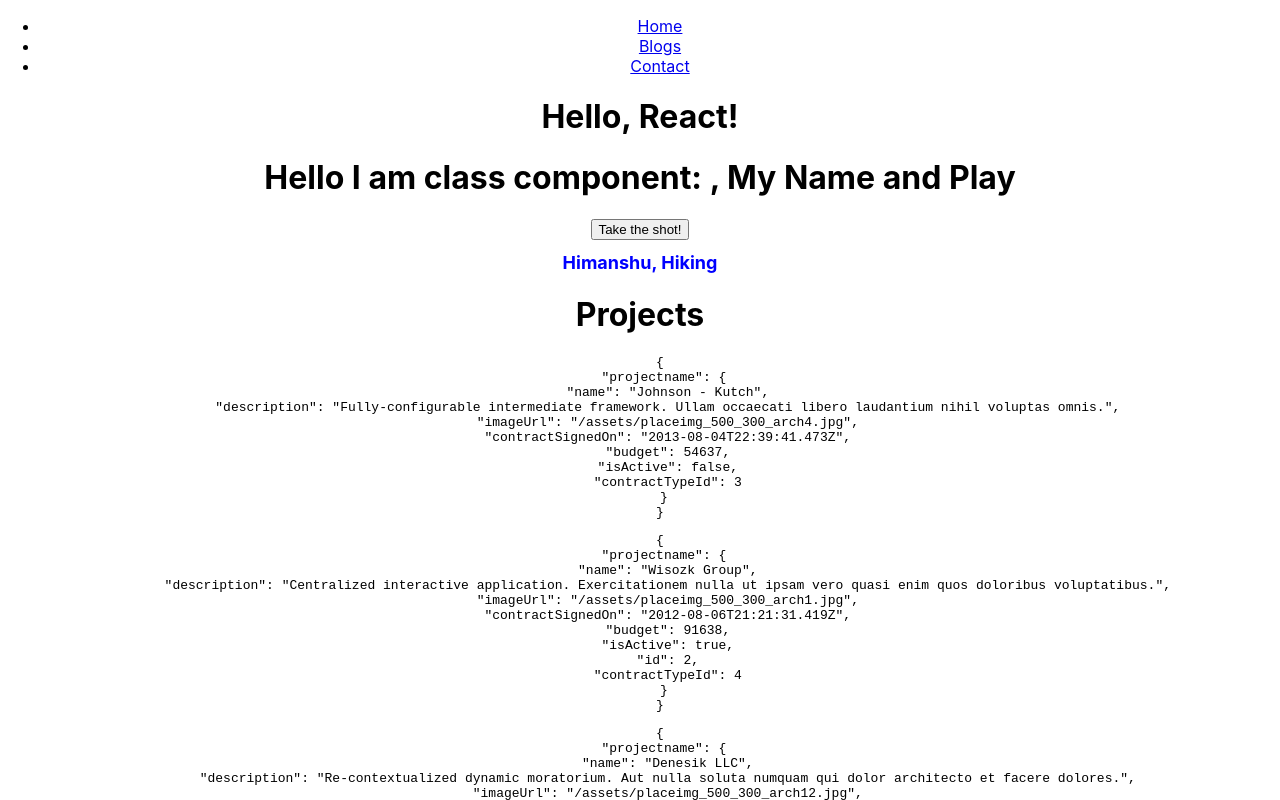
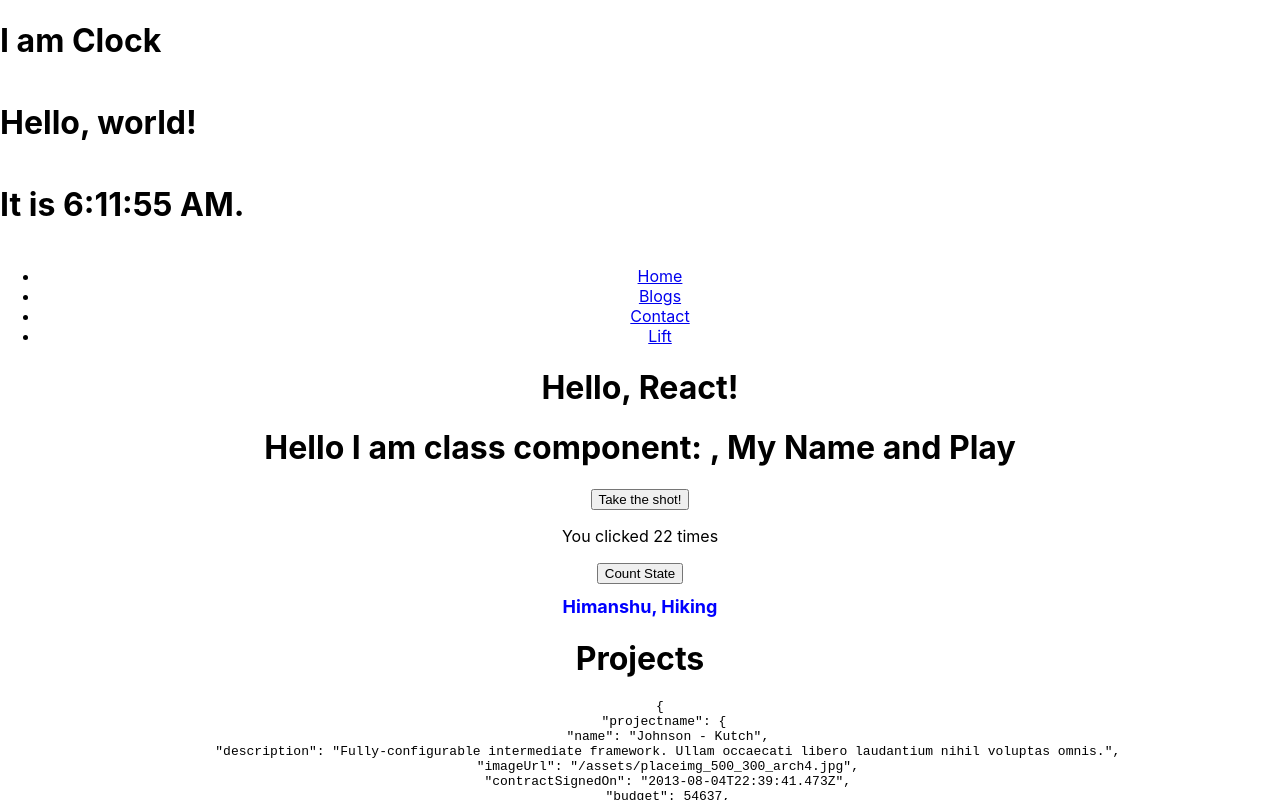
Before and after one commit to HimanshuK18/react-app, a React (Create React App) app: page / in a window 1280 px wide. Shown: the top 800 px of the page. Built offline with nearby package versions, Linux system fonts and the light colour scheme.

Commit message:
new code

```diff
--- a/src/App.tsx
+++ b/src/App.tsx
@@ -1,6 +1,7 @@
 import './App.css';
 import { Outlet, Link } from "react-router-dom";
 import { ProjectsPage, ProjectsPropsType } from './projects/ProjectsPage';
+import  Clock from './projects/Clock';
 // start again from https://handsonreact.com/docs/lists, and hooks in w3schools
 function App() {
   const data: ProjectsPropsType = {
@@ -8,6 +9,8 @@ function App() {
     hobbies: "Hiking"
   };
   return (
+    <>
+    <h1>I am Clock <Clock /></h1>
     <div className="App">
       <nav>
         <ul>
@@ -20,11 +23,14 @@ function App() {
           <li>
             <Link to="/contact">Contact</Link>
           </li>
+          <li>
+            <Link to="/lift">Lift</Link>
+          </li>
         </ul>
       </nav>
       <h1>Hello, React!</h1>
       <ProjectsPage name={data.name} hobbies={data.hobbies} />
-    </div>
+    </div></>
   );
 }
 
--- a/src/index.tsx
+++ b/src/index.tsx
@@ -7,6 +7,7 @@ import Contact from './page/Contact';
 import Blog from './page/Contact';
 import reportWebVitals from './reportWebVitals';
 import { BrowserRouter, Routes, Route } from "react-router-dom";
+import { AppLiftUpState } from './page/Blogs';
 
 const root = ReactDOM.createRoot(
   document.getElementById('root') as HTMLElement
@@ -15,11 +16,11 @@ root.render(
   <React.StrictMode>
     <BrowserRouter>
     <Routes>
-        <Route path="/" element={<Appd />}>
+        <Route path="/" element={<Appd />} />
           <Route path="blogs" element={<Blog />} />
           <Route path="contact" element={<Contact />} />
+          <Route path="lift" element={<AppLiftUpState />} />
           <Route path="*" element={<NoPage />} />
-        </Route>
       </Routes>
     </BrowserRouter>
   </React.StrictMode>
--- a/src/page/Blogs.tsx
+++ b/src/page/Blogs.tsx
@@ -1,5 +1,48 @@
+import React from "react";
+
+function AppLiftUpState() {
+  return (
+    <>
+      <TodoCount />
+      <TodoList />
+      <AddTodo />
+    </>
+  );
+}
+
+function TodoCount() {
+  return <div>Total Todos: </div>;
+}
+
+function TodoList() {
+  const [todos, setTodos] = React.useState(["item 1", "item 2", "item 3"]);
+
+  return (
+    <ul>
+      {todos.map((todo) => (
+        <li key={todo}>{todo}</li>
+      ))}
+    </ul>
+  );
+}
+
+function AddTodo() {
+  function handleSubmit(event: any) {
+    event.preventDefault();
+    const todo = event.target.elements.todo.value;
+    console.log(todo);
+  }
+
+  return (
+    <form onSubmit={handleSubmit}>
+      <input type="text" id="todo" />
+      <button type="submit">Add Todo</button>
+    </form>
+  );
+}
+
 const Blogs = () => {
-    return <h1>Blog Articles</h1>;
-  };
+  return <h1>Blog Articles</h1>;
+};
 
-  export default Blogs;
+export { AppLiftUpState, Blogs };
--- a/src/page/Contact.tsx
+++ b/src/page/Contact.tsx
@@ -1,5 +1,12 @@
+import Mailbox from '../projects/Messages'
+
 const Contact = () => {
-    return <h1>Contact Me</h1>;
-  };
+  const messages = ['React', 'Re: React', 'Re:Re: React'];
+  return(
+  <>
+    <Mailbox unreadMessages={messages} />
+    <h1>Contact Me</h1>
+  </>);
+};
 
-  export default Contact;
+export default Contact;
--- /dev/null
+++ b/src/projects/Clock.tsx
@@ -0,0 +1,18 @@
+import React, { useState } from "react";
+
+function Clock() {
+    let [value, updateTime] = useState({ date: new Date() });
+console.log(value);
+    function tick() {
+        updateTime(value = { date: new Date() });
+    }
+    setInterval(tick, 1000);
+    return (
+        <div>
+            <h4>Hello, world!</h4>
+            <h4>It is {value.date.toLocaleTimeString()}.</h4>
+        </div>
+    );
+}
+
+export default Clock;
--- /dev/null
+++ b/src/projects/Messages.tsx
@@ -0,0 +1,16 @@
+function Mailbox(props: any) {
+    const unreadMessages = props.unreadMessages;
+    return (
+        <div>
+            <h1>Hello!</h1>
+            {unreadMessages.length > 0 &&
+                <h2>
+                    You have {unreadMessages.length} unread messages.
+                </h2>
+            }
+        </div>
+    );
+}
+
+
+export default Mailbox;
--- a/src/projects/ProjectsPage.tsx
+++ b/src/projects/ProjectsPage.tsx
@@ -1,3 +1,4 @@
+import { useState } from 'react';
 import { MOCK_PROJECTS } from './MockProjects';
 import './ProjectPage.css';
 import ShowProject from '../showproject/ShowProject';
@@ -16,15 +17,25 @@ function ProjectsPage({ name, hobbies }: ProjectsPropsType) {
     const shoot = (data: string, event: any) => {
         alert('yes shoot' + data)
     }
+    const [count, setCount] = useState(22);
+   // The array destructuring syntax lets us give different names to the state variables we
+   //declared by calling useState. These names aren’t a part of the useState API. Instead,
+   //React assumes that if you call useState many times, you do it in the same order during every render
+
+
 
     return (<>
         <ClassComponent   {...passProps} />
         <button onClick={(event) => shoot("Goal!", event)}>Take the shot!</button>
+
+        <p>You clicked {count} times</p>
+        <button onClick={() => setCount(count + 1)}>Count State</button>
+
         <h1 className='headername'>{name}, {hobbies}</h1>
         <h1>Projects</h1>
         <ul>
-        {MOCK_PROJECTS.map((project) => <ShowProject projectname={project} />)}
-      </ul>
+            {MOCK_PROJECTS.map((project) => <ShowProject projectname={project} />)}
+        </ul>
     </>);
 }
 
```
Also changed, not shown: src/projects/useFriends.ts (added, +12 -0 lines).
